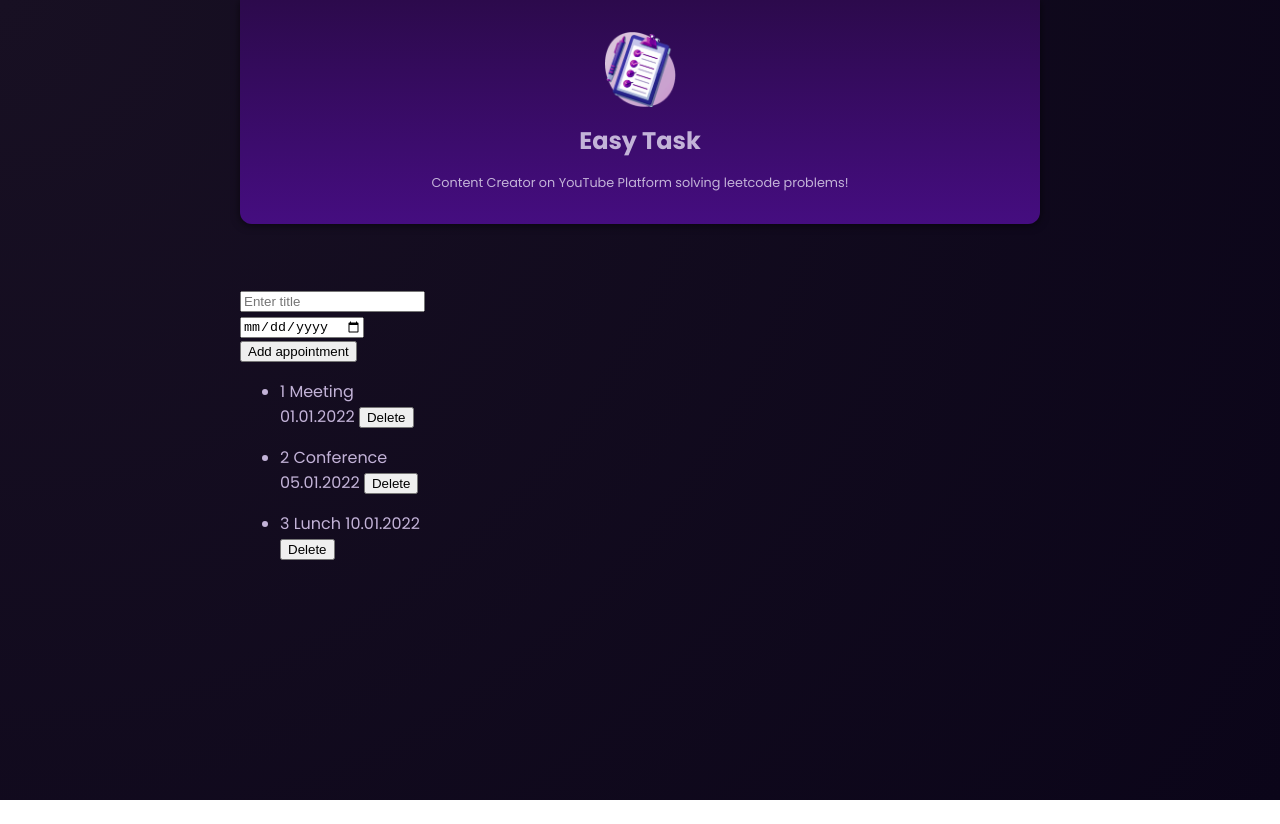
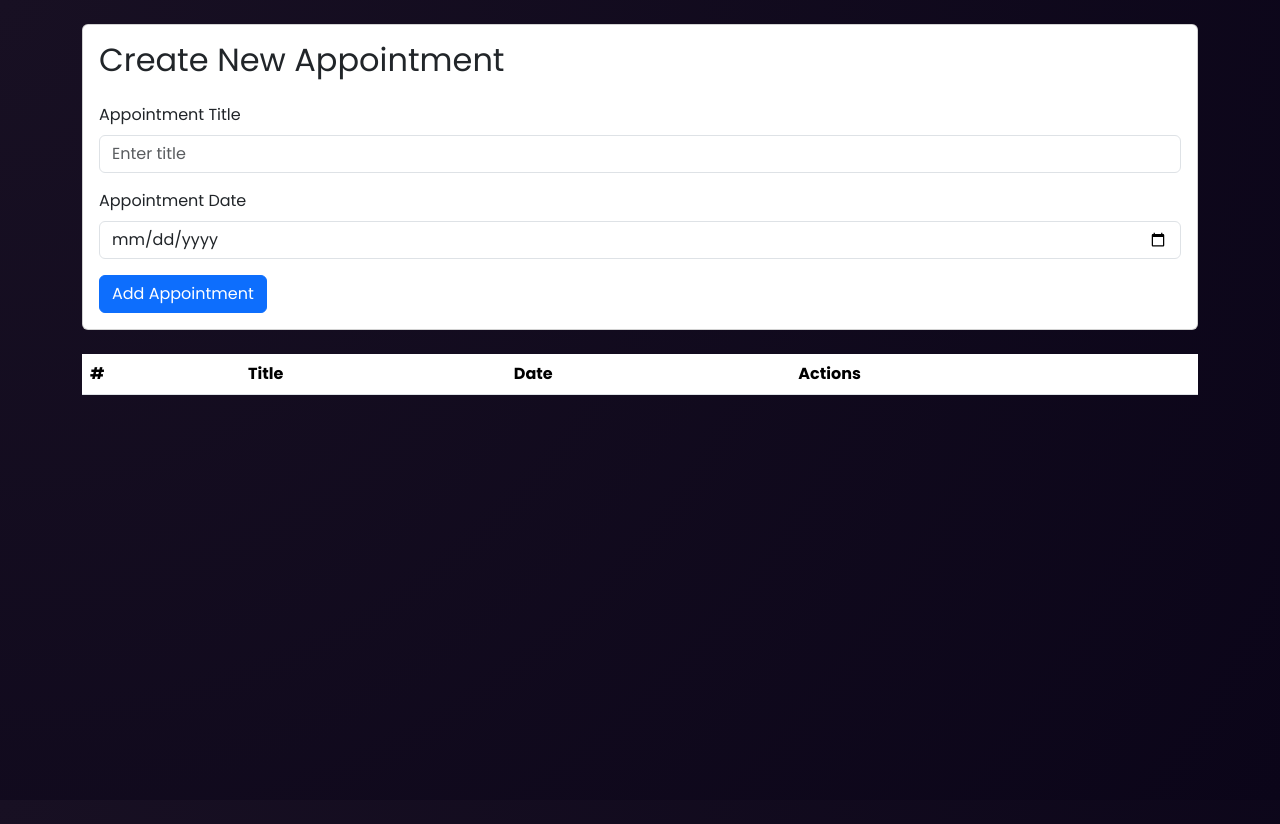
Before and after one commit to sophearyrin-dev/review-angular, an Angular app: page / in a window 1280 px wide. Before the commit the page ends 800 px from the top, so only its background shows below. Built offline with nearby package versions, Linux system fonts and the light colour scheme.

Commit message:
adding bootstrap

```diff
--- a/angular.json
+++ b/angular.json
@@ -35,6 +35,7 @@
               "src/assets"
             ],
             "styles": [
+              "node_modules/bootstrap/dist/css/bootstrap.min.css",
               "src/styles.css"
             ],
             "scripts": []
--- a/package.json
+++ b/package.json
@@ -18,6 +18,7 @@
     "@angular/platform-browser": "^18.0.0",
     "@angular/platform-browser-dynamic": "^18.0.0",
     "@angular/router": "^18.0.0",
+    "bootstrap": "5.3",
     "rxjs": "~7.8.0",
     "tslib": "^2.3.0",
     "zone.js": "~0.14.3"
--- a/src/app/app.component.html
+++ b/src/app/app.component.html
@@ -1,5 +1,2 @@
-<app-header></app-header>
-
-<main>
-  <app-appointment-list></app-appointment-list>
-</main>
+<!-- <app-header></app-header> -->
+<app-appointment-list></app-appointment-list>
--- a/src/app/appointment-list/appointment-list.component.html
+++ b/src/app/appointment-list/appointment-list.component.html
@@ -1,13 +1,70 @@
-<div>
-  <input [(ngModel)]="appointmentTitle" placeholder="Enter title" />
-  <input [(ngModel)]="appointmentDate" placeholder="Select date" type="date" />
-  <button (click)="addAppointment()">Add appointment</button>
+<div class="container mt-4">
+  <!-- Create Appointment Card -->
+  <div class="card">
+    <div class="card-body">
+      <div class="row">
+        <div class="col">
+          <h2>Create New Appointment</h2>
+        </div>
+      </div>
+      <!-- Appointment Form -->
+      <div class="mt-3">
+        <div class="mb-3">
+          <label for="appointmentTitle" class="form-label"
+            >Appointment Title</label
+          >
+          <input
+            id="appointmentTitle"
+            [(ngModel)]="appointmentTitle"
+            class="form-control"
+            placeholder="Enter title"
+          />
+        </div>
+        <div class="mb-3">
+          <label for="appointmentDate" class="form-label"
+            >Appointment Date</label
+          >
+          <input
+            id="appointmentDate"
+            [(ngModel)]="appointmentDate"
+            class="form-control"
+            placeholder="Select date"
+            type="date"
+          />
+        </div>
+        <button (click)="addAppointment()" class="btn btn-primary">
+          Add Appointment
+        </button>
+      </div>
+    </div>
+  </div>
+
+  <!-- Appointments List -->
+  <div class="mt-4">
+    <table class="table table-striped">
+      <thead>
+        <tr>
+          <th>#</th>
+          <th>Title</th>
+          <th>Date</th>
+          <th>Actions</th>
+        </tr>
+      </thead>
+      <tbody>
+        <tr *ngFor="let a of appointment; index as i">
+          <td>{{ a.id }}</td>
+          <td>{{ a.title }}</td>
+          <td>{{ a.date | date : "dd.MM.yyyy" }}</td>
+          <td>
+            <button
+              (click)="deleteAppointment(i)"
+              class="btn btn-danger btn-sm"
+            >
+              Delete
+            </button>
+          </td>
+        </tr>
+      </tbody>
+    </table>
+  </div>
 </div>
-<div>
-  <ul *ngFor="let a of appointment; index as i">
-    <li>
-      {{ a.id }} {{ a.title }} {{ a.date | date : "dd.MM.yyyy" }}
-      <button (click)="deleteAppointment(i)">Delete</button>
-    </li>
-  </ul>
-</div>
--- a/src/app/appointment-list/appointment-list.component.ts
+++ b/src/app/appointment-list/appointment-list.component.ts
@@ -20,11 +20,7 @@
     }
   }
 
-  appointment: Appointment[] = [
-    { id: 1, title: 'Meeting', date: new Date('2022-01-01') },
-    { id: 2, title: 'Conference', date: new Date('2022-01-05') },
-    { id: 3, title: 'Lunch', date: new Date('2022-01-10') }
-  ];
+  appointment: Appointment[] = [];
 
 
 
--- a/src/styles.css
+++ b/src/styles.css
@@ -1,5 +1,7 @@
 /* You can add global styles to this file, and also import other style files */
 /* You can add global styles to this file, and also import other style files */
+
+
 * {
   box-sizing: border-box;
 }
@@ -16,3 +18,5 @@
   padding: 0;
   height: 100%;
 }
+
+/* @import "~bootstrap/dist/css/bootstrap.min.css" */
```
Also changed, not shown: 1 other file (tests, documents, lock files or other folders).
